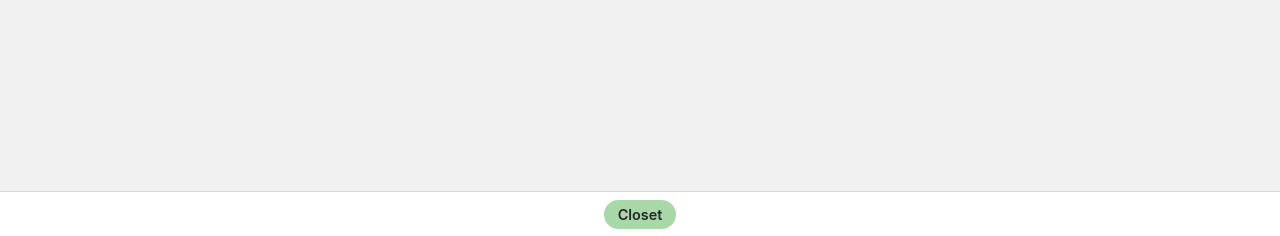
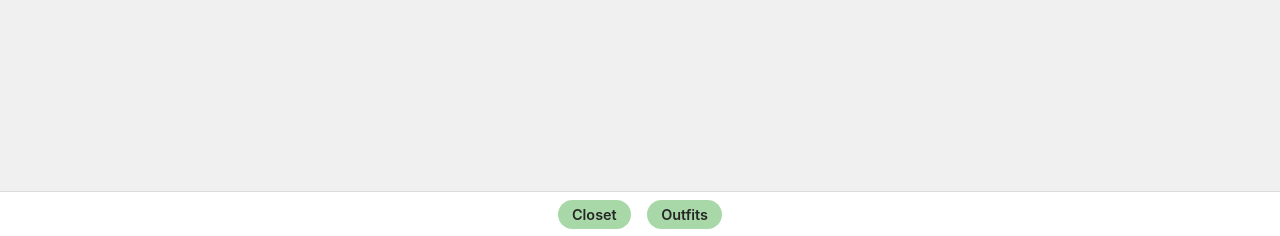
Before and after one commit to Letitiac33/cs412, a Django app: page /mycloset/ in a window 1280 px wide. Shown: the part 564-800 px from the top of the page. Run offline with Django 5.2, Linux system fonts and the light colour scheme; a user stored in the database is signed in; data comes from the database, SQL or seed files in the repository.

Commit message:
added headers and basic html

```diff
--- a/mycloset/templates/mycloset/base.html
+++ b/mycloset/templates/mycloset/base.html
@@ -1,3 +1,6 @@
+<!-- File: base.html -->
+<!-- Author: Letitia Caspersen (letitiac@bu.edu), 4/24/2026 -->
+<!-- Base template for My Closet webapp. Contains header, footer nav, and content block -->
 {% load static %}
 <!DOCTYPE html>
 <html lang="en">
@@ -38,6 +41,7 @@
     <footer>
         <nav>
             <a href="{% url 'mycloset_closet' %}">Closet</a>
+            <a href="{% url 'mycloset_outfits' %}">Outfits</a>
         </nav>
     </footer>
     {% endif %}
--- a/mycloset/templates/mycloset/home.html
+++ b/mycloset/templates/mycloset/home.html
@@ -1,3 +1,6 @@
+<!-- File: home.html -->
+<!-- Author: Letitia Caspersen (letitiac@bu.edu), 4/24/2026 -->
+<!-- Home/landing page for the My Closet webapp -->
 {% extends 'mycloset/base.html' %}
 
 {% block content %}
--- a/mycloset/templates/mycloset/logged_out.html
+++ b/mycloset/templates/mycloset/logged_out.html
@@ -1,3 +1,6 @@
+<!-- File: logged_out.html -->
+<!-- Author: Letitia Caspersen (letitiac@bu.edu), 4/24/2026 -->
+<!-- Shown after the user logs out -->
 {% extends 'mycloset/base.html' %}
 
 {% block content %}
--- a/mycloset/templates/mycloset/login.html
+++ b/mycloset/templates/mycloset/login.html
@@ -1,3 +1,6 @@
+<!-- File: login.html -->
+<!-- Author: Letitia Caspersen (letitiac@bu.edu), 4/24/2026 -->
+<!-- Login form for the My Closet webapp -->
 {% extends 'mycloset/base.html' %}
 
 {% block content %}
```
